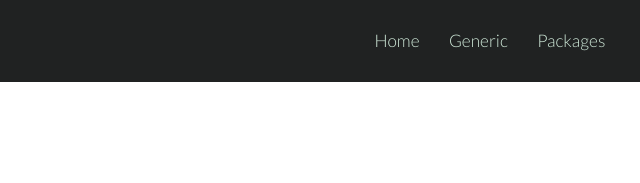
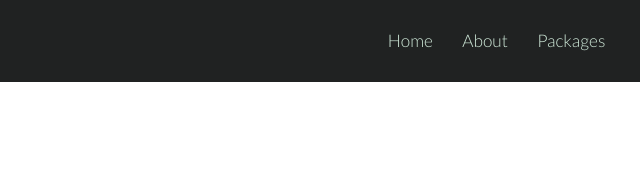
Before and after one commit to natetan/yutopia, a plain HTML site: page elements.html in a window 1280 px wide. Shown: the top 183 px of the page, 627-1267 px from the left. Drawn offline with Linux system fonts and the light colour scheme.

Commit message:
changed the generic name to about in the packages section

```diff
--- a/elements.html
+++ b/elements.html
@@ -31,7 +31,7 @@
 				<nav id="nav">
 					<ul>
 						<li><a href="index.html">Home</a></li>
-						<li><a href="generic.html">Generic</a></li>
+						<li><a href="generic.html">About</a></li>
 						<li><a href="elements.html">Packages</a></li>
 					</ul>
 				</nav>
```
